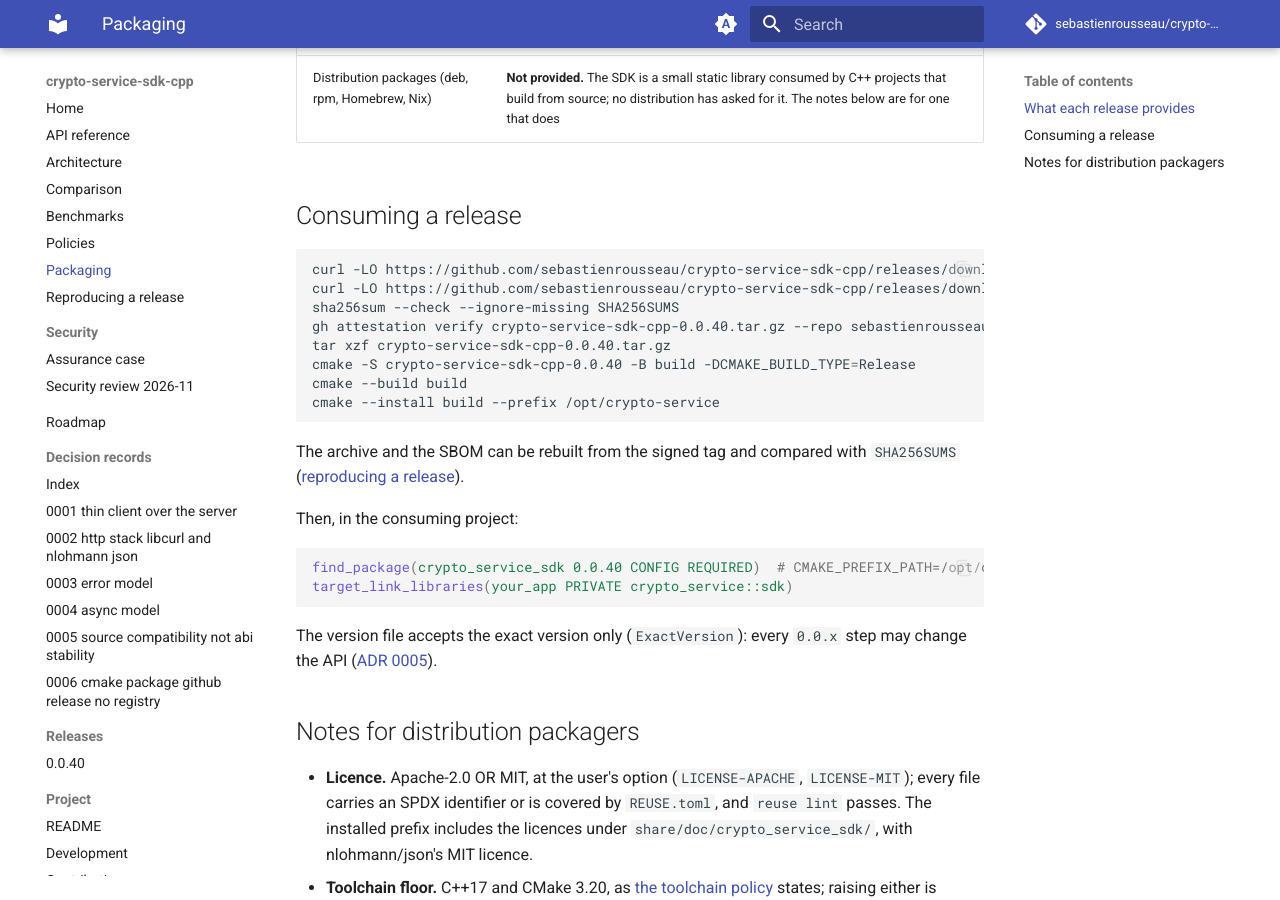
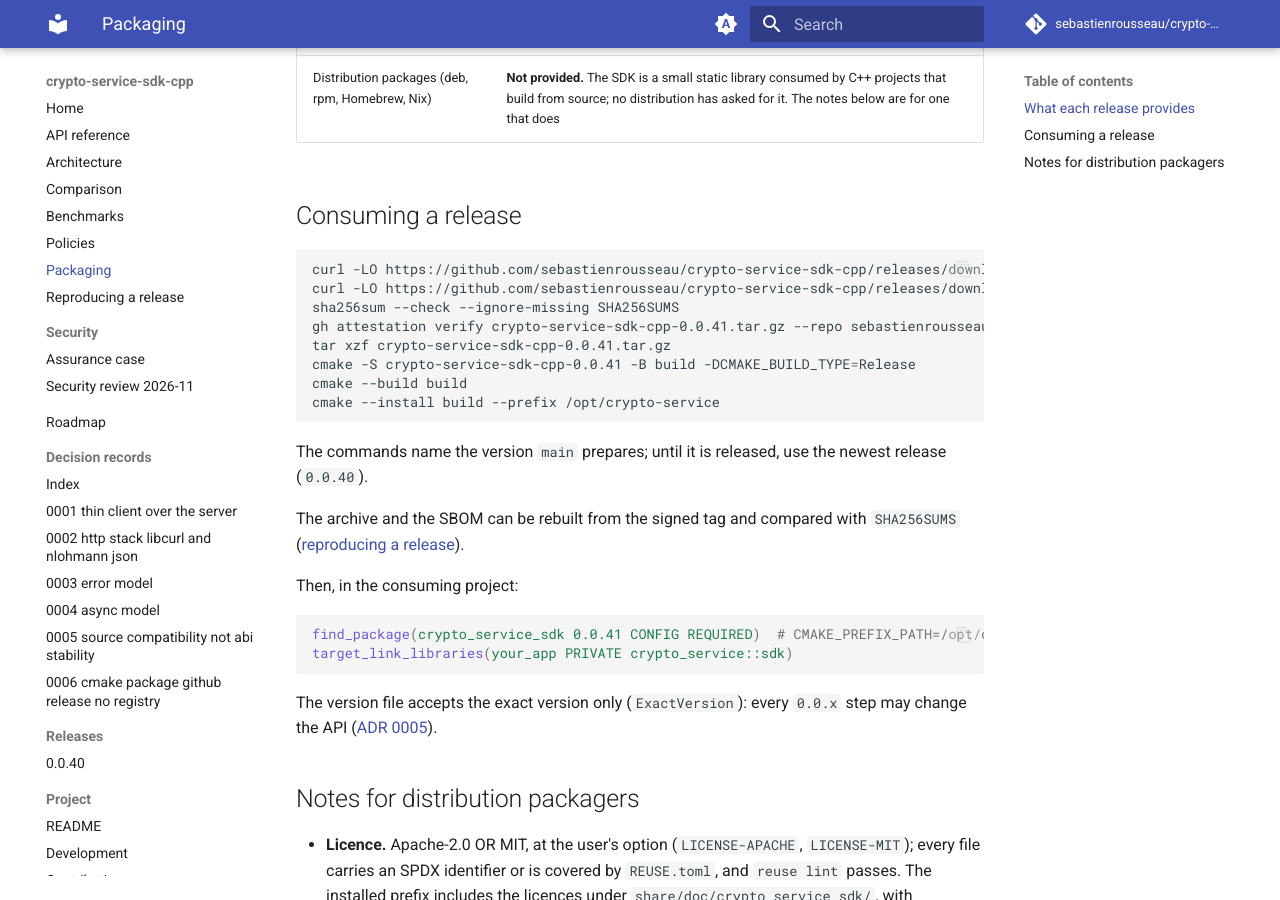
Before and after one commit to sebastienrousseau/crypto-service-sdk-cpp, an MkDocs documentation site: the page built from docs/packaging.md, in a window 1280 px wide and 900 px high, scrolled down 484 px. Built offline with MkDocs 1.6.1 and Material for MkDocs 9.7.7, drawn with Linux system fonts in a browser that asks for light colours; comment, search, counter and statistics services are not loaded.

Commit message:
chore: open the 0.0.41 iteration
Move every version restatement to 0.0.41 and open its changelog
section, as scripts/verify-release-versions requires on the release
branch: the CMake project version (which feeds kSdkVersion and the
User-Agent the tests assert), CITATION.cff, the Doxyfile, the bug
report form, the README and manual install snippets, the packaging
commands, the installed-package test and the tag example in
DEVELOPMENT.md. The `## [Unreleased]` heading becomes
`## [0.0.41] - Unreleased`.

The snippets name the version main prepares, so a note points to
v0.0.40 until 0.0.41 is tagged. SECURITY.md and SUPPORT.md keep 0.0.40
supported until 0.0.41 is released. CITATION.cff keeps the 0.0.40
date-released, as the .NET SDK does. Release history, the 0.0.40
notes, the reproducibility table and existing-tag examples stay.

---
THE ARCHITECT ᛫ Sebastien Rousseau ᛫ https://sebastienrousseau.com
THE ENGINE ᛞ EUXIS ᛫ Enterprise Unified Execution Intelligence System ᛫ https://euxis.co

Assisted-by: Claude Opus 5.5
Signed-off-by: Sebastien Rousseau <sebastienrousseau@users.noreply.github.com>

````diff
--- a/CMakeLists.txt
+++ b/CMakeLists.txt
@@ -5,7 +5,7 @@ cmake_minimum_required(VERSION 3.20)
 # The version below is the single source of truth: version.hpp is
 # generated from it and scripts/verify-release-versions checks every
 # other file against it.
-project(crypto_service_sdk VERSION 0.0.40 DESCRIPTION "C++ client for the crypto-server REST API"
+project(crypto_service_sdk VERSION 0.0.41 DESCRIPTION "C++ client for the crypto-server REST API"
         LANGUAGES CXX)
 
 include(FetchContent)
@@ -118,7 +118,7 @@ endif()
 # `cmake --install` puts the library, the public headers (version.hpp
 # included) and lib/cmake/crypto_service_sdk/ (package config, targets,
 # version) under the prefix, so a consumer writes
-# find_package(crypto_service_sdk 0.0.40 CONFIG) and links
+# find_package(crypto_service_sdk 0.0.41 CONFIG) and links
 # crypto_service::sdk. Every 0.0.x release may break the API, so the
 # version file accepts the exact version only.
 if(CRYPTO_SERVICE_SDK_INSTALL)
--- a/docs/packaging.md
+++ b/docs/packaging.md
@@ -18,15 +18,18 @@ recorded in [ADR 0006](adr/0006-cmake-package-github-release-no-registry.md).
 ## Consuming a release
 
 ```sh
-curl -LO https://github.com/sebastienrousseau/crypto-service-sdk-cpp/releases/download/v0.0.40/crypto-service-sdk-cpp-0.0.40.tar.gz
-curl -LO https://github.com/sebastienrousseau/crypto-service-sdk-cpp/releases/download/v0.0.40/SHA256SUMS
+curl -LO https://github.com/sebastienrousseau/crypto-service-sdk-cpp/releases/download/v0.0.41/crypto-service-sdk-cpp-0.0.41.tar.gz
+curl -LO https://github.com/sebastienrousseau/crypto-service-sdk-cpp/releases/download/v0.0.41/SHA256SUMS
 sha256sum --check --ignore-missing SHA256SUMS
-gh attestation verify crypto-service-sdk-cpp-0.0.40.tar.gz --repo sebastienrousseau/crypto-service-sdk-cpp
-tar xzf crypto-service-sdk-cpp-0.0.40.tar.gz
-cmake -S crypto-service-sdk-cpp-0.0.40 -B build -DCMAKE_BUILD_TYPE=Release
+gh attestation verify crypto-service-sdk-cpp-0.0.41.tar.gz --repo sebastienrousseau/crypto-service-sdk-cpp
+tar xzf crypto-service-sdk-cpp-0.0.41.tar.gz
+cmake -S crypto-service-sdk-cpp-0.0.41 -B build -DCMAKE_BUILD_TYPE=Release
 cmake --build build
 cmake --install build --prefix /opt/crypto-service
 ```
+
+The commands name the version `main` prepares; until it is released,
+use the newest release (`0.0.40`).
 
 The archive and the SBOM can be rebuilt from the signed tag and
 compared with `SHA256SUMS` ([reproducing a release](REPRODUCING.md)).
@@ -34,7 +37,7 @@ compared with `SHA256SUMS` ([reproducing a release](REPRODUCING.md)).
 Then, in the consuming project:
 
 ```cmake
-find_package(crypto_service_sdk 0.0.40 CONFIG REQUIRED)  # CMAKE_PREFIX_PATH=/opt/crypto-service
+find_package(crypto_service_sdk 0.0.41 CONFIG REQUIRED)  # CMAKE_PREFIX_PATH=/opt/crypto-service
 target_link_libraries(your_app PRIVATE crypto_service::sdk)
 ```
 
````
Also changed, not shown: CHANGELOG.md (+1 -1 lines), DEVELOPMENT.md (+1 -1 lines), README.md (+6 -3 lines), SECURITY.md (+3 -2 lines), SUPPORT.md (+2 -1 lines), docs/index.md (+4 -3 lines), 4 other files.
